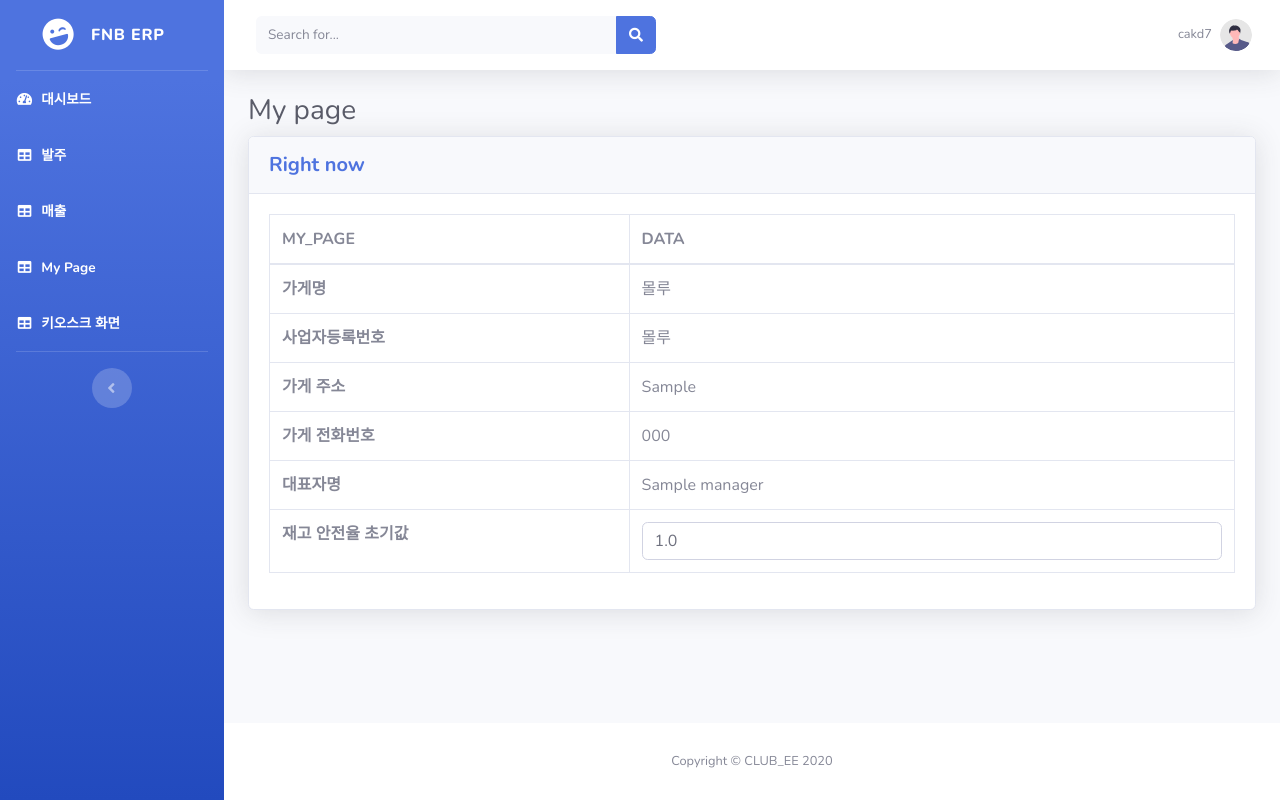
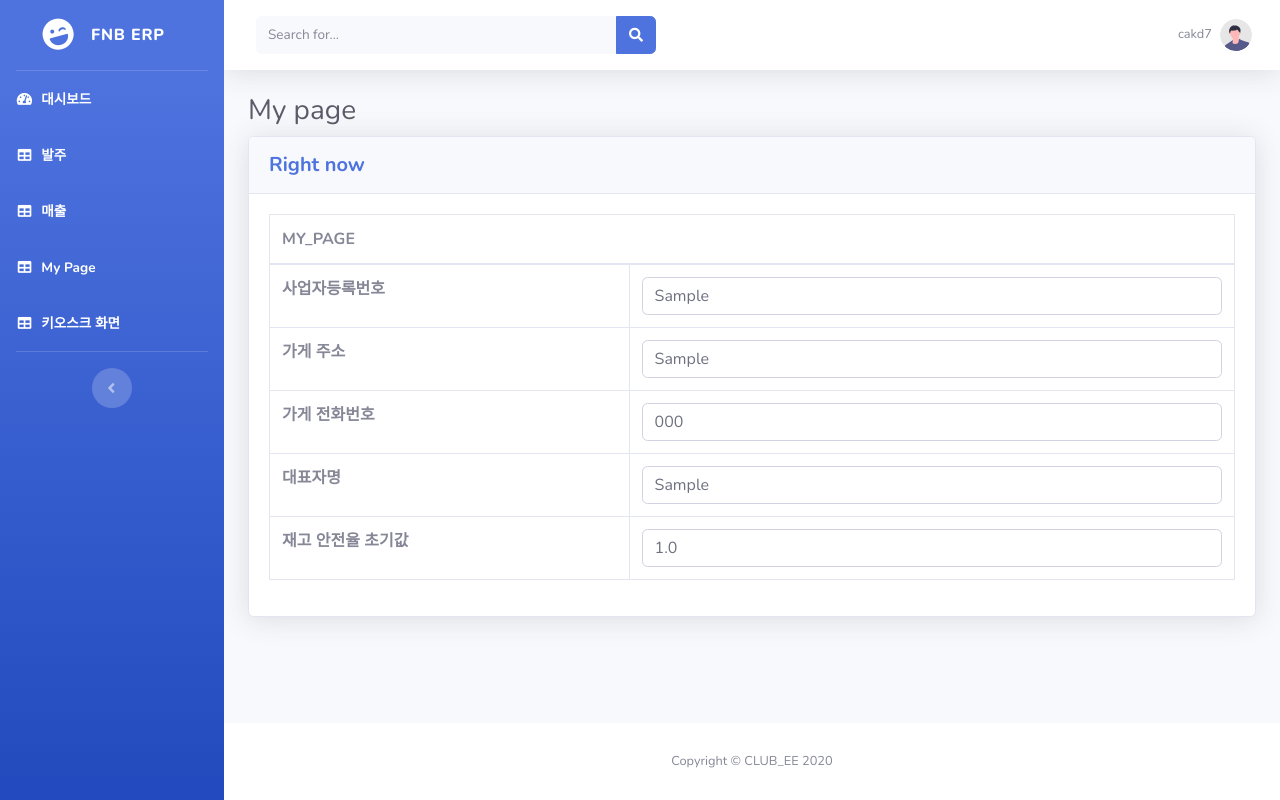
Before and after one commit to CLUB-ee/cakd_erp, a Django app: page /tmep/my/ in a window 1280 px wide. Run offline with Django 3.2, Linux system fonts and the light colour scheme; tables that the repository leaves empty hold one stand-in row (values such as "Sample post"); some libraries are stand-ins or nearby versions.

Commit message:
My page 수정

```diff
--- a/template/templates/my.html
+++ b/template/templates/my.html
@@ -1,33 +1,40 @@
 {%load static%}
 <!DOCTYPE html>
 <html lang="en">
-
     <head>
-
-    <meta charset="utf-8">
-    <meta http-equiv="X-UA-Compatible" content="IE=edge">
-    <meta name="viewport" content="width=device-width, initial-scale=1, shrink-to-fit=no">
-    <meta name="description" content="">
-    <meta name="author" content="">
+        <meta charset="utf-8" />
+        <meta http-equiv="X-UA-Compatible" content="IE=edge" />
+        <meta
+            name="viewport"
+            content="width=device-width, initial-scale=1, shrink-to-fit=no"
+        />
+        <meta name="description" content="" />
+        <meta name="author" content="" />
 
         <title>FnB-My_Page</title>
 
         <!-- Custom fonts for this template -->
-    <link href="{%static 'vendor/fontawesome-free/css/all.min.css'%}" rel="stylesheet" type="text/css">
+        <link
+            href="{%static 'vendor/fontawesome-free/css/all.min.css'%}"
+            rel="stylesheet"
+            type="text/css"
+        />
         <link
             href="https://fonts.googleapis.com/css?family=Nunito:200,200i,300,300i,400,400i,600,600i,700,700i,800,800i,900,900i"
-        rel="stylesheet">
+            rel="stylesheet"
+        />
 
         <!-- Custom styles for this template -->
-    <link href="{%static 'css/sb-admin-2.min.css'%}" rel="stylesheet">
+        <link href="{%static 'css/sb-admin-2.min.css'%}" rel="stylesheet" />
 
         <!-- Custom styles for this page -->
-    <link href="{%static 'vendor/datatables/dataTables.bootstrap4.min.css'%}" rel="stylesheet">
-
+        <link
+            href="{%static 'vendor/datatables/dataTables.bootstrap4.min.css'%}"
+            rel="stylesheet"
+        />
     </head>
 
     <body id="page-top">
-
         <!-- Page Wrapper -->
         <div id="wrapper">
             <nav>{%include 'nav.html'%}</nav>
@@ -35,80 +42,92 @@
 
             <!-- Content Wrapper -->
             <div id="content-wrapper" class="d-flex flex-column">
-
                 <!-- Main Content -->
                 <div id="content">
                     <nav>{%include 'topbar.html'%}</nav>
 
                     <!-- Begin Page Content -->
                     <div class="container-fluid">
-
                         <!-- Page Heading -->
                         <h1 class="h3 mb-2 text-gray-800">My page</h1>
 
                         <!-- DataTales Example -->
                         <div class="card shadow mb-4">
                             <div class="card-header py-3">
-                            <h5 class="m-0 font-weight-bold text-primary">Right now</h5>
+                                <h5 class="m-0 font-weight-bold text-primary">
+                                    Right now
+                                </h5>
                             </div>
                             <div class="card-body">
                                 <div class="table-responsive">
-                                <table class="table table-bordered" width="100%" cellspacing="0">
+                                    <table
+                                        class="table table-bordered"
+                                        width="100%"
+                                        cellspacing="0"
+                                    >
                                         <thead>
                                             <tr>
-                                           <th scope='col'>MY_PAGE</th>
-                                           <th scope='col'>DATA</th>
-
+                                                <th colspan=2 scope="col">MY_PAGE</th>
+                                                {% comment %} <th scope="col"></th> {% endcomment %}
                                             </tr>
                                         </thead>
                                         <tbody>
-
+                                            {% comment %}
                                             <tr>
-                                            <th scope='row'>가게명</th>
-                                            <td>몰루</td>
+                                                <th scope="row">가게명</th>
+                                                <td>{{ man.man_addr }}</td>
+                                            </tr>
+                                            {% endcomment %}
+                                            <tr>
+                                                <th scope="row">사업자등록번호</th>
+                                                <td>
+                                                    <input type="text" class="form-control" value={{ man.biz_num }} aria-label="Sizing example input" aria-describedby="inputGroup-sizing-lg">
+                                                    </input>
+                                                </td>
                                             </tr>
                                             <tr>
-                                            <th scope='row'>사업자등록번호</th>
-                                            <td>몰루</td>
+                                                <th scope="row">가게 주소</th>
+                                                <td>
+                                                    <input type="text" class="form-control" value={{ man.man_addr }} aria-label="Sizing example input" aria-describedby="inputGroup-sizing-lg">
+                                                    </input>
+                                                </td>
                                             </tr>
                                             <tr>
-                                            <th scope='row'>가게 주소</th>
-                                            <td>{{ man.man_addr }}</td>
+                                                <th scope="row">가게 전화번호</th>
+                                                <td>
+                                                    <input type="text" class="form-control" value={{ man.man_phone }} aria-label="Sizing example input" aria-describedby="inputGroup-sizing-lg">
+                                                    </input>
+                                                </td>
                                             </tr>
                                             <tr>
-                                            <th scope='row'>가게 전화번호</th>
-                                            <td>{{ man.man_phone }}</td>
+                                                <th scope="row">대표자명</th>
+                                                <td>
+                                                    <input type="text" class="form-control" value={{ man.man_name }} aria-label="Sizing example input" aria-describedby="inputGroup-sizing-lg">
+                                                    </input>
+                                                </td>
                                             </tr>
                                             <tr>
-                                            <th scope='row'>대표자명</th>
-                                            <td>{{ man.man_name }}</td>
-                                        </tr>
-                                        <tr>
-                                            <th scope='row'>재고 안전율 초기값</th>
+                                                <th scope="row">재고 안전율 초기값</th>
                                                 <td>
-                                                <input type="text" class="form-control" value={{ man.man_safe }} aria-label="Sizing example input" aria-describedby="inputGroup-sizing-lg">
+                                                    <input type="text" class="form-control" value={{man.man_safe}} aria-label="Sizing example input" aria-describedby="inputGroup-sizing-lg">
+                                                    </input>
                                                 </td>
                                             </tr>
-
                                         </tbody>
                                     </table>
                                 </div>
                             </div>
                         </div>
-
                     </div>
                     <!-- /.container-fluid -->
-
                 </div>
                 <!-- End of Main Content -->
 
                 <!-- Footer -->
                 <div>{%include 'footer.html'%}</div>
                 <!-- End of Footer -->
-
             </div>
             <!-- End of Content Wrapper -->
-
         </div>
         <!-- End of Page Wrapper -->
 
@@ -118,7 +137,6 @@
         </a>
 
         <!-- Logout Modal-->
-
 
         <!-- Bootstrap core JavaScript-->
         <script src="{%static 'vendor/jquery/jquery.min.js'%}"></script>
@@ -136,7 +154,5 @@
 
         <!-- Page level custom scripts -->
         <script src="{%static 'js/demo/datatables-demo.js'%}"></script>
-
     </body>
-
 </html>
```
Lines whose indentation alone changed are shown as unchanged.
